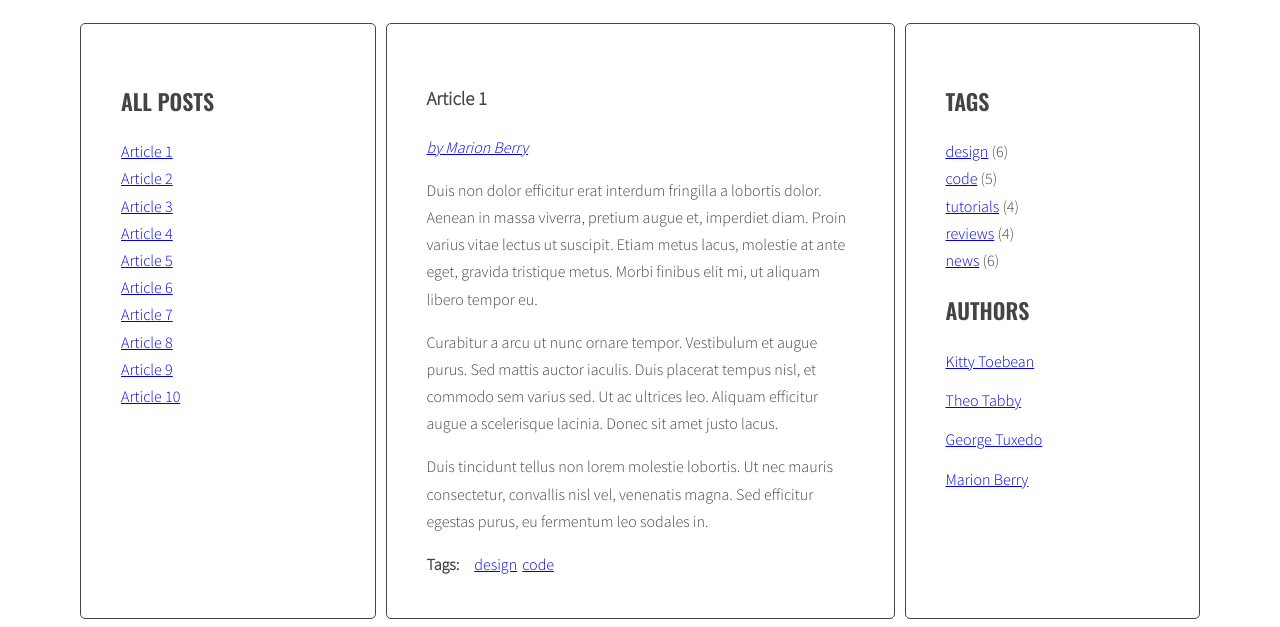
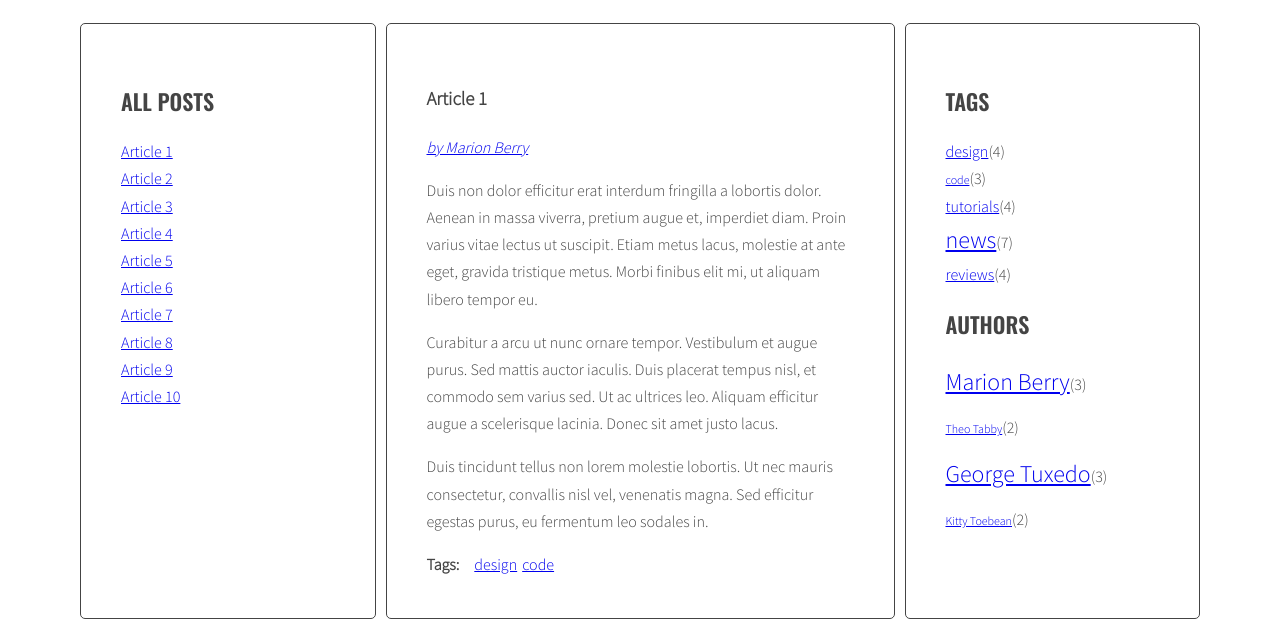
Before and after one commit to OlhaKush/javascript-blog, a website: page index.html in a window 1280 px wide. Shown: the part 220-847 px from the top of the page. Drawn offline with nearby package versions, Linux system fonts and the light colour scheme.

Commit message:
Part two

```diff
--- a/index.html
+++ b/index.html
@@ -324,10 +324,6 @@
               <div class="post-tags">
                 <p><strong>Tags:</strong></p>
                 <ul class="list list-horizontal">
-                  <li><a href="#">code</a></li>
-                  <li><a href="#">design</a></li>
-                  <li><a href="#">news</a></li>
-                  <li><a href="#">reviews</a></li>
                 </ul>
               </div>
             </article>
@@ -335,34 +331,9 @@
           <aside class="sidebar">
             <h2 class="section-title">Tags</h2>
             <ul class="list tags">
-              <li><a href="#">design</a> <span>(6)</span></li>
-              <li><a href="#">code</a> <span>(5)</span></li>
-              <li><a href="#">tutorials</a> <span>(4)</span></li>
-              <li><a href="#">reviews</a> <span>(4)</span></li>
-              <li><a href="#">news</a> <span>(6)</span></li>
             </ul>
             <h2 class="section-title">Authors</h2>
             <ul class="list authors">
-              <li>
-                <a href="#">
-                  <span class="author-name">Kitty Toebean</span>
-                </a>
-              </li>
-              <li>
-                <a href="#">
-                  <span class="author-name">Theo Tabby</span>
-                </a>
-              </li>
-              <li>
-                <a href="#">
-                  <span class="author-name">George Tuxedo</span>
-                </a>
-              </li>
-              <li>
-                <a href="#">
-                  <span class="author-name">Marion Berry</span>
-                </a>
-              </li>
             </ul>
           </aside>
         </main>
--- a/js/script.js
+++ b/js/script.js
@@ -39,7 +39,11 @@ const optArticleSelector = '.post',
     optTitleSelector = '.post-title',
     optTitleListSelector = '.titles',
     optArticleTagsSelector = '.post-tags .list',
-    optArticleAuthorSelector = '.post-author';
+    optArticleAuthorSelector = '.post-author',
+    optTagsListSelector = '.tags.list',
+    optCloudClassCount = 5,
+    optCloudClassPrefix = 'tag-size-',
+    optAuthorsListSelector = '.authors.list';
 
 function generateTitleLinks(customSelector = ''){
 
@@ -65,11 +69,17 @@ function generateTitleLinks(customSelector = ''){
      const linkHTML = '<li><a href="#' + articleId + '"><span>' + articleTitle + '</span></a></li>';
 
     /* insert link into titleList */
-        html = html + linkHTML;
+        html += linkHTML;
         console.log(html);
     }
 
     titleList.innerHTML = html;
+
+    const links = document.querySelectorAll('.titles a');
+
+    for(let link of links){
+        link.addEventListener('click', titleClickHandler);
+    }
 }
 
 generateTitleLinks();
@@ -81,12 +91,46 @@ for(let link of links){
 }
 
 
-function generateTags() {
+function calculateTagsParams(tags) {
+    const params = {
+        min: 9999,
+        max: 0
+    };
+
+    for(let tag in tags){
+
+        if(tags[tag] > params.max){
+            params.max = tags[tag];
+        }
+
+        if(tags[tag] < params.min){
+            params.min = tags[tag];
+        }
+        console.log(tag + ' is used ' + tags[tag] + ' times');
+    }
+    return params;
+}
+
+
+function calculateTagClass (count, params) {
+    const normalizedCount = count - params.min;
+    const normalizedMax = params.max - params.min;
+    const percentage = normalizedCount / normalizedMax;
+    const classNumber = Math.floor( percentage * (optCloudClassCount - 1) + 1 );
+
+    return optCloudClassPrefix + classNumber;
+}
+
+function generateTagsList(){
+    /* [NEW] create a new variable allTags with an empty object */
+    let allTags = {};
+
     /* find all articles */
     const articles = document.querySelectorAll(optArticleSelector);
 
     /* START LOOP: for every article: */
     for (let article of articles) {
+
         /* find tags wrapper */
         const tagsWrapper = article.querySelector(optArticleTagsSelector);
         tagsWrapper.innerHTML = '';
@@ -105,17 +149,44 @@ function generateTags() {
 
             /* generate HTML of the link */
             const tagLink = '<li><a href="#tag-' + tag + '"><span style="padding-left: 5px">' + tag + '</span></a></li>';
+            /* add generated code to html variable */
+            html += tagLink;
+            /* [NEW] check if this link is NOT already in allTags */
+            if (!allTags.hasOwnProperty(tag)) {
+                /* [NEW] add generated code to allTags object */
+                allTags[tag] = 1;
+            } else {
+                allTags[tag]++;
+            }
 
-    /* add generated code to html variable */
-    html = html + tagLink;
             /* END LOOP: for each tag */
         }
         /* insert HTML of all the links into the tags wrapper */
         tagsWrapper.innerHTML = html;
         /* END LOOP: for every article: */
     }
+    /* [NEW] find list of tags in right column */
+    const tagList = document.querySelector(optTagsListSelector);
+
+    /* [NEW] add html from allTags to tagList */
+
+    const tagsParams = calculateTagsParams(allTags);
+    console.log('tagsParams:', tagsParams);
+
+    /* [NEW] create variable for all links HTML code */
+    let allTagsHTML = '';
+    /* [NEW]START LOOP: for each tag in allTags */
+    for (let tag in allTags) {
+        /* [NEW] generate code of a link and add it to allTagsHTML */
+        const tagLinkHTML = calculateTagClass(allTags[tag], tagsParams);
+        allTagsHTML += '<li>' + '<a class="' + tagLinkHTML + '"href="#tag-' + tag + '">' + tag + '</a>' + '(' + allTags[tag] + ')' + '</li>';
+        /* [NEW] END LOOP: for each tag in allTags */
     }
-generateTags();
+    /* [NEW] add HTML from allTagsHTML to taglist */
+    tagList.innerHTML = allTagsHTML;
+}
+
+generateTagsList();
 
 
 function tagClickHandler(event){
@@ -155,7 +226,6 @@ function addClickListenersToTags(){
     /* find all links to tags */
     const allTagLinks = document.querySelectorAll('a[href^="#tag-"]');
 
-
     /* START LOOP: for each link */
     for (let eachTagLink of allTagLinks) {
         /* add tagClickHandler as event listener for that link */
@@ -167,6 +237,9 @@ addClickListenersToTags();
 
 
 function generateAuthors() {
+    /* [NEW] create a new variable allAuthors with an empty object */
+    let allAuthors = {};
+
     /* find all articles */
     const articles = document.querySelectorAll(optArticleSelector);
 
@@ -181,9 +254,40 @@ function generateAuthors() {
 
         /* insert HTML of all the links into the author wrapper */
         authorWrapper.innerHTML = '<a href="#' + author + '">'+'by ' + author + '</a>';
+
+        /* [NEW] check if this link is NOT already in allTags */
+        if (!allAuthors.hasOwnProperty(author)) {
+            /* [NEW] add generated code to allTags object */
+            allAuthors[author] = 1;
+        } else {
+            allAuthors[author]++;
         }
+        /* END LOOP: for every article: */
+    }
+
+    /* [NEW] find list of tags in right column */
+    const authorList = document.querySelector(optAuthorsListSelector);
+
+    /* [NEW] add html from allTags to tagList */
+    const authorsParams = calculateTagsParams(allAuthors);
+
+    /* [NEW] create variable for all links HTML code */
+    let allAuthorsHTML = '';
+
+    /* [NEW]START LOOP: for each tag in allAuthors */
+    for (let author in allAuthors) {
+        /* [NEW] generate code of a link and add it to allTagsHTML */
+        const authorLinkHTML = calculateTagClass(allAuthors[author], authorsParams);
+        allAuthorsHTML += '<li>' + '<a class="' + authorLinkHTML + '"href="#autor-' + author + '">' + author + '</a>' + '(' + allAuthors[author] + ')' + '</li>';
+        /* [NEW] END LOOP: for each tag in allTags */
+    }
+
+    /* [NEW] add HTML from allAuthors to authorList */
+    authorList.innerHTML = allAuthorsHTML;
+
 }
 generateAuthors();
+
 
 function authorClickHandler(event){
     /* prevent default action for this event */
--- a/sass/style.scss
+++ b/sass/style.scss
@@ -121,3 +121,19 @@ body {
     margin: 0 10px 0 0;
   }
 }
+
+.tag-size-1 {
+  font-size: 12px;
+}
+.tag-size-2 {
+  font-size: 16px;
+}
+.tag-size-3 {
+  font-size: 18px;
+}
+.tag-size-4 {
+  font-size: 20px;
+}
+.tag-size-5 {
+  font-size: 24px;
+}
```
Also changed, not shown: css/style.css. Lines whose indentation alone changed are shown as unchanged.
